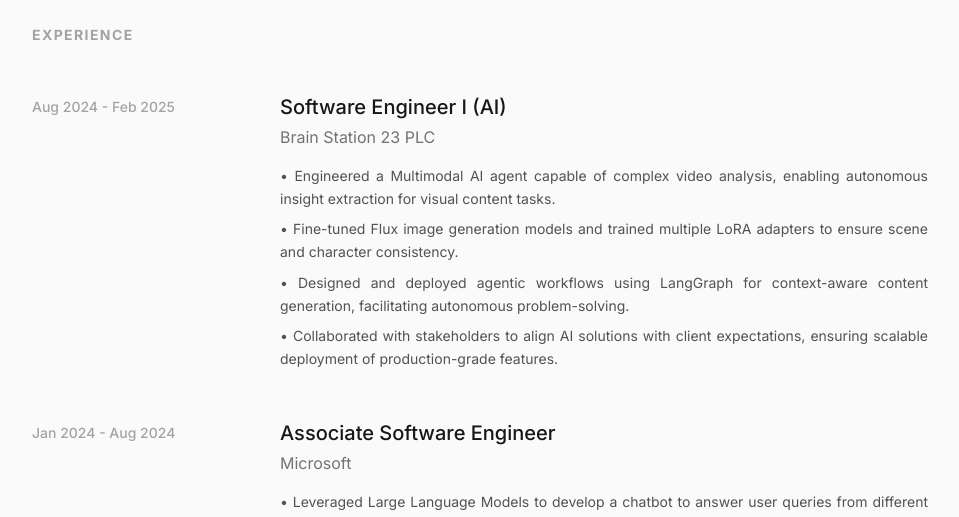
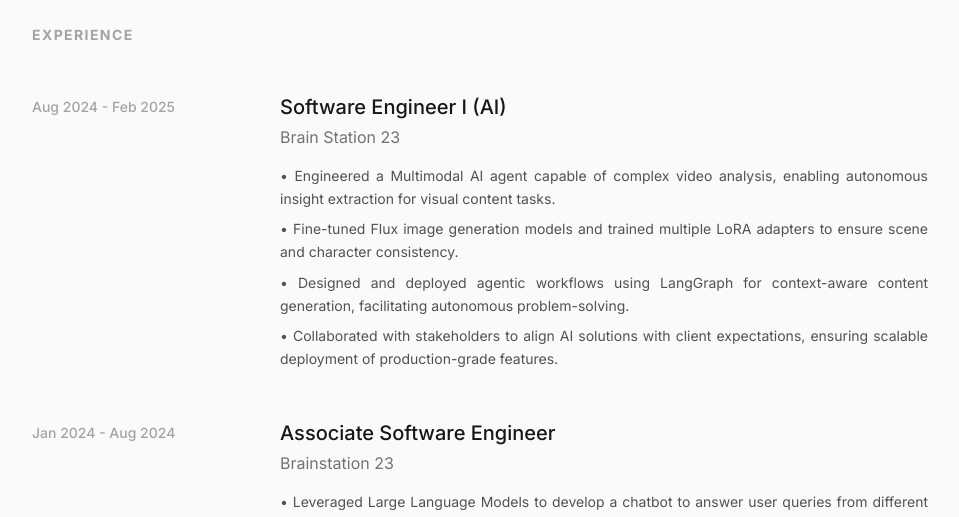
Before and after one commit to abuudarda/abuudarda.github.io, a React (Vite) app: page / in a window 1280 px wide. Shown: the part 2800-3317 px from the top of the page, without its empty margins (160-1119 px from the left). Built offline with nearby package versions, Linux system fonts and the light colour scheme; no server answers.

Commit message:
chore: update experience

```diff
--- a/constants.ts
+++ b/constants.ts
@@ -81,7 +81,7 @@
   {
     id: '1',
     role: "Software Engineer I (AI)",
-    company: "Brain Station 23 PLC",
+    company: "Brain Station 23",
     period: "Aug 2024 - Feb 2025",
     description: [
       "Engineered a Multimodal AI agent capable of complex video analysis, enabling autonomous insight extraction for visual content tasks.",
@@ -93,7 +93,7 @@
   {
     id: '2',
     role: "Associate Software Engineer",
-    company: "Microsoft",
+    company: "Brainstation 23",
     period: "Jan 2024 - Aug 2024",
     description: [
       "Leveraged Large Language Models to develop a chatbot to answer user queries from different knowledge-bases.",
```
